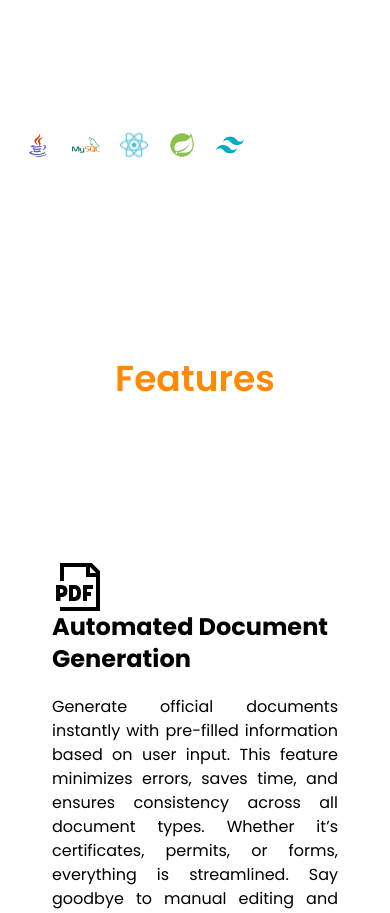
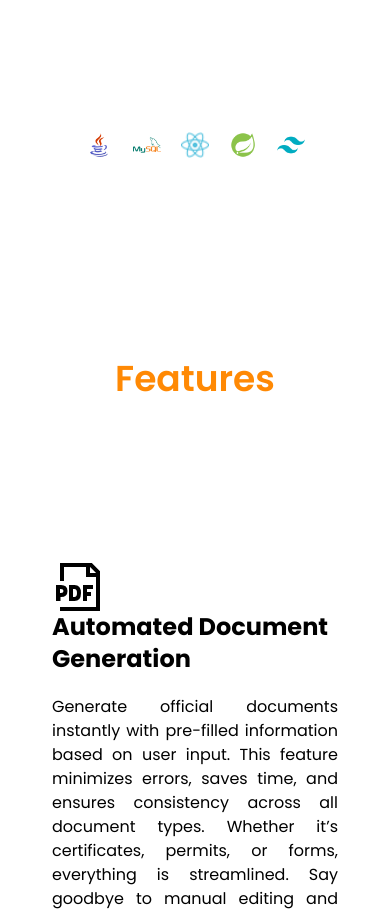
Before and after one commit to mary-xn/finalswsat, a React (Vite) app: page / in a window 390 px wide. Shown: the part 1640-2553 px from the top of the page. Built offline with nearby package versions, Linux system fonts and the light colour scheme.

Commit message:
Fixed alignment of logos in about page

```diff
--- a/src/components/routes/About.jsx
+++ b/src/components/routes/About.jsx
@@ -54,7 +54,7 @@ export default function About() {
             This system was built with the goal of reducing manual work, minimizing errors, and bringing convenience to both barangay staff and residents.
           </p>
 
-          <div className="flex flex-wrap gap-5 px-2 sm:px-4 lg:px-7">
+          <div className="flex flex-wrap gap-5 px-2 sm:px-4 lg:px-7 justify-center xl:justify-start">
             <img data-tooltip-id="java" data-tooltip-content="Java" className={logoStyles} src={javaLogo} />
             <img data-tooltip-id="mySQL" data-tooltip-content="MySQL" className={logoStyles} src={mysqlLogo} />
             <img data-tooltip-id="react" data-tooltip-content="React" className={logoStyles} src={reactLogo} />
```
